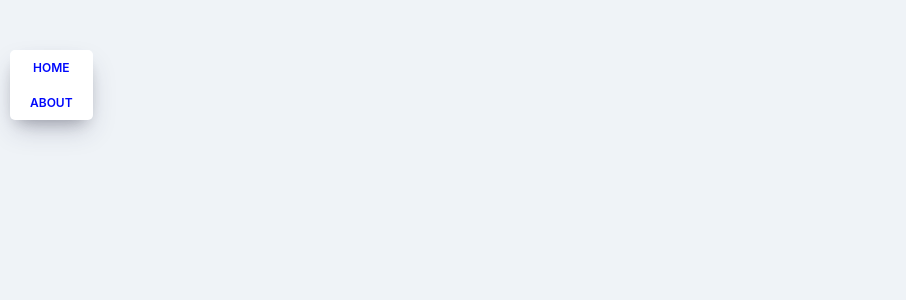
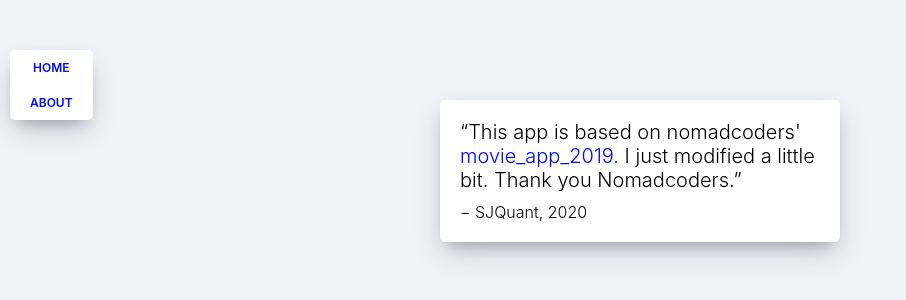
Before and after one commit to sjquant/react-movie-app, a React (Create React App) app: page /#/about in a window 1280 px wide. Shown: the top 300 px of the page, without its empty margins (0-906 px from the left). Built offline with nearby package versions, Linux system fonts and the light colour scheme.

Commit message:
Create About page

```diff
--- a/src/App.js
+++ b/src/App.js
@@ -1,6 +1,7 @@
 import React from "react";
 import { HashRouter, Route } from "react-router-dom";
 import Home from "./routes/Home";
+import About from "./routes/About";
 import Navigation from "./components/Navigation";
 
 import "./App.css";
@@ -10,6 +11,7 @@ function App() {
     <HashRouter>
       <Navigation />
       <Route path="/" exact={true} component={Home} />
+      <Route path="/about" component={About} />
     </HashRouter>
   );
 }
--- /dev/null
+++ b/src/routes/About.css
@@ -0,0 +1,26 @@
+.about__container {
+  box-shadow: 0 13px 27px -5px rgba(50, 50, 93, 0.25),
+    0 8px 16px -8px rgba(0, 0, 0, 0.3), 0 -6px 16px -6px rgba(0, 0, 0, 0.025);
+  padding: 20px;
+  border-radius: 5px;
+  background-color: white;
+  margin: 0 auto;
+  margin-top: 100px;
+  width: 100%;
+  max-width: 400px;
+  font-weight: 300;
+}
+
+.about__container span:first-child {
+  font-size: 20px;
+}
+
+.about__container span:last-child {
+  display: block;
+  margin-top: 10px;
+}
+
+.about__container a {
+  color: #0008fc;
+  text-decoration: none;
+}
--- /dev/null
+++ b/src/routes/About.js
@@ -0,0 +1,19 @@
+import React from "react";
+import "./About.css";
+
+function About(props) {
+  return (
+    <div className="about__container">
+      <span>
+        “This app is based on nomadcoders'{" "}
+        <a href="https://github.com/nomadcoders/movie_app_2019">
+          movie_app_2019.
+        </a>{" "}
+        I just modified a little bit. Thank you Nomadcoders.”
+      </span>
+      <span>− SJQuant, 2020</span>
+    </div>
+  );
+}
+
+export default About;
```
